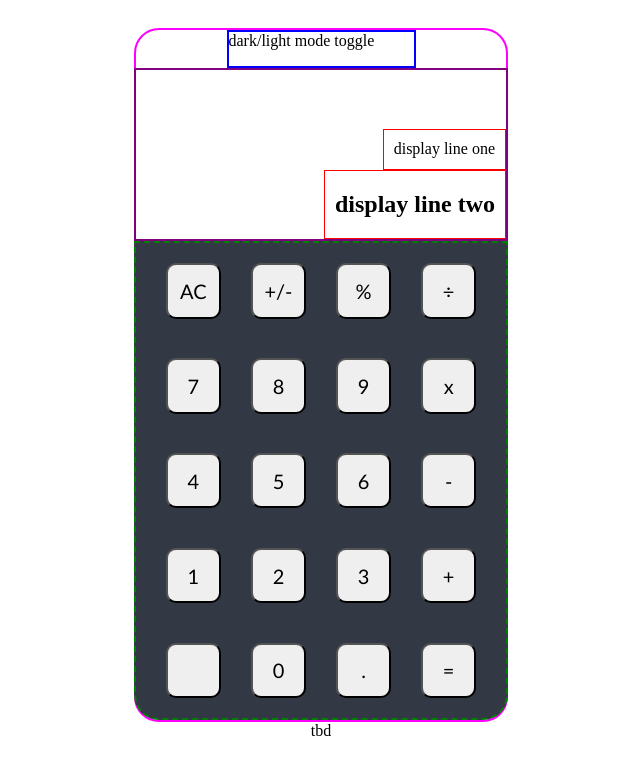
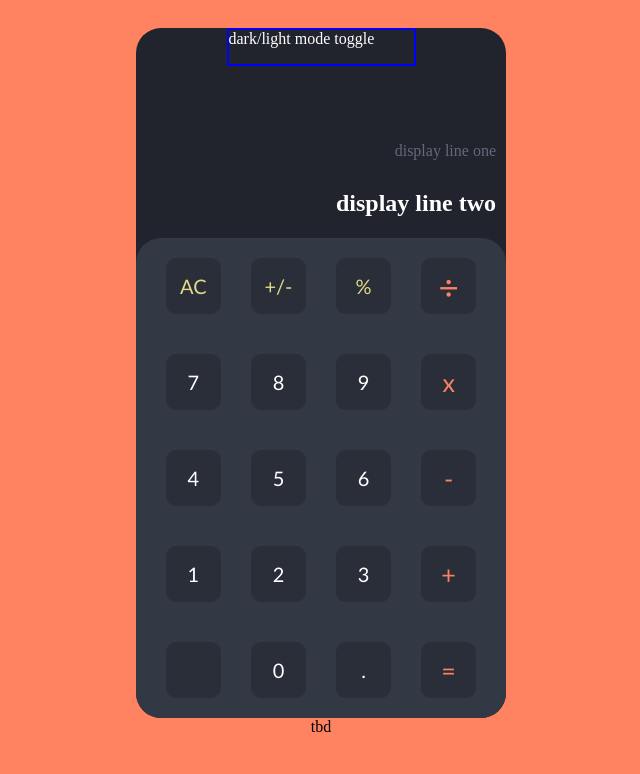
Before and after one commit to clock783/calculator, a plain HTML site: page index.html in a window 1280 px wide. Shown: the whole page, without its empty margins (319-959 px from the left). Drawn offline with Linux system fonts and the light colour scheme.

Commit message:
Style calculator and change how multiply displays
- Style with default being dark theme.
- Change multiple to display as "x" instead of "*" for better
  readability.

```diff
--- a/index.html
+++ b/index.html
@@ -19,7 +19,7 @@
             <div id="bottomLine">display line two</div>
         </div>
         <div id="inputContainer">
-            <div class="row">
+            <div class="row" id="topRowOfButtons">
                     <button id="all-clear">AC</button>
                     <button id="negative">+/-</button>
                     <button id="percent">%</button>
@@ -44,7 +44,7 @@
                 <button id="plus">+</button>
             </div>
             <div class="row">
-                <button id="backspace"><i class="material-icons">&#xe14a;</i></button>
+                <button id="backspace"><i  class="material-icons">&#xe14a;</i></button>
                 <button id="zero">0</button>
                 <button id="point">.</button>
                 <button id="equals">=</button>
--- a/javascript.js
+++ b/javascript.js
@@ -61,7 +61,7 @@ for (let num of numbers){
 const operationButtons = [
     {element: document.getElementById('plus'), op:'+'},
     {element: document.getElementById('minus'), op:'-'},
-    {element: document.getElementById('multiply'), op:'*'},
+    {element: document.getElementById('multiply'), op:'x'},
     {element: document.getElementById('divide'), op:'/'}
 ];
 //add event to operations
@@ -79,6 +79,10 @@ equalButton.addEventListener('click',function(){
     topLine += bottomLine;
     let opsArray = topLine.split(' ');
     console.log(opsArray);
-    bottomLine = solve(opsArray[0], opsArray[1], opsArray[2]);
+    if(opsArray[1]==="x"){
+        bottomLine = solve(opsArray[0], "*", opsArray[2]);
+    } else{
+        bottomLine = solve(opsArray[0], opsArray[1], opsArray[2]);
+    }
     updateDisplay();
 });
--- a/styles.css
+++ b/styles.css
@@ -4,12 +4,12 @@ body {
     flex-direction: column;
     justify-content: center;
     align-items: center;
-    /* background-color: #ff8361; */
+    background-color: #ff8361;
 }
 #mainContainer {
-    /* background-color: #21242d; */
+    background-color: #21242d;
     display: flex;
-    border: 2px solid magenta;
+    /* border: 2px solid magenta; */
     flex-direction: column;
     align-items: center;
     height: 690px;
@@ -34,6 +34,32 @@ button {
     border-radius: 10px;
     font-family: 'Trebuchet MS', 'Lucida Sans Unicode', 'Lucida Grande', 'Lucida Sans', Arial, sans-serif;
     font-size: 20px;
+    background: #2a2e39;
+	color: white;
+	border: none;
+	padding: 0;
+    transition: background-color 0.3s;
+	/* font: inherit; */
+	cursor: pointer;
+	/* outline: inherit; */
+}
+
+button:hover{
+    background-color: #3E4554;
+}
+
+#topRowOfButtons > *{
+    color: #e1db87;
+}
+
+#divide,#multiply,#minus,#plus,#equals,#backspace{
+    color: #fb8363;
+    font-size: 25px;
+    /* background-color: aqua; */
+}
+
+#divide{
+    font-size: 35px;
 }
 
 #themeToggleContainer {
@@ -42,6 +68,7 @@ button {
     height: 5%;
     width: 50%;
     border: 2px blue solid;
+    color: white;
 }
 
 #display {
@@ -49,7 +76,7 @@ button {
     /* top: 10; */
     height: 25%;
     width: 100%;
-    border: 2px purple solid;
+    /* border: 2px purple solid; */
     display: flex;
     flex-direction: column;
     align-items:end;
@@ -58,16 +85,18 @@ button {
 
 #topLine{
     padding: 10px 10px;
-    border: 1px red solid;
+    /* border: 1px red solid; */
     min-height: 18.5px;
+    color: #636a7b;
 }
 
 #bottomLine{
     padding: 20px 10px;
-    border: 1px red solid;
+    /* border: 1px red solid; */
     font-size:x-large;
     font-weight: bold;
     min-height: 27.5px;
+    color: white;
 }
 
 #inputContainer {
@@ -78,7 +107,7 @@ button {
     flex-direction: column;
     height: 70%;
     width: 100%;
-    border: 2px green dashed;
-    border-radius: 0 0 25px 25px;
+    /* border: 2px green dashed; */
+    border-radius: 25px;
     background-color: #323844;
 }
```
